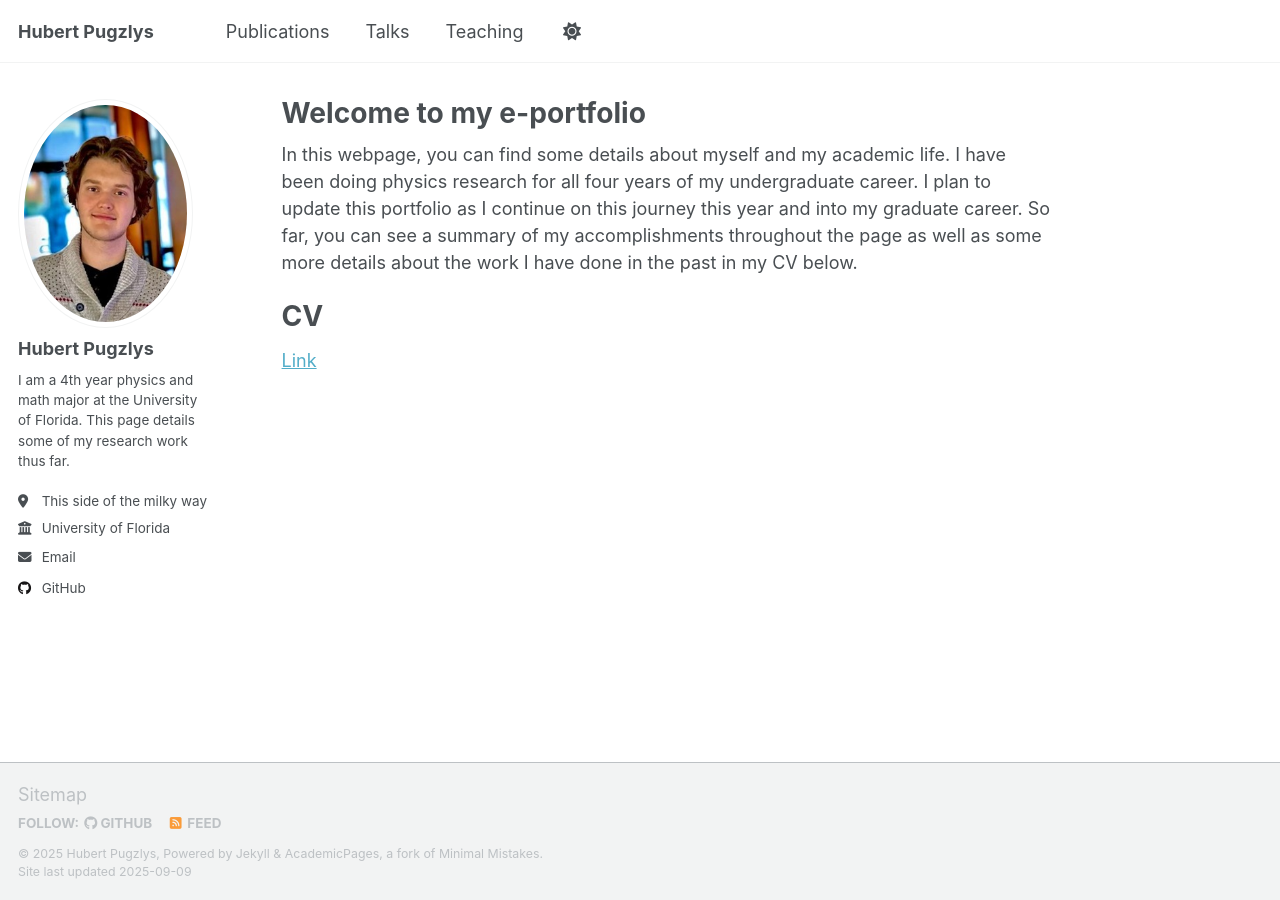
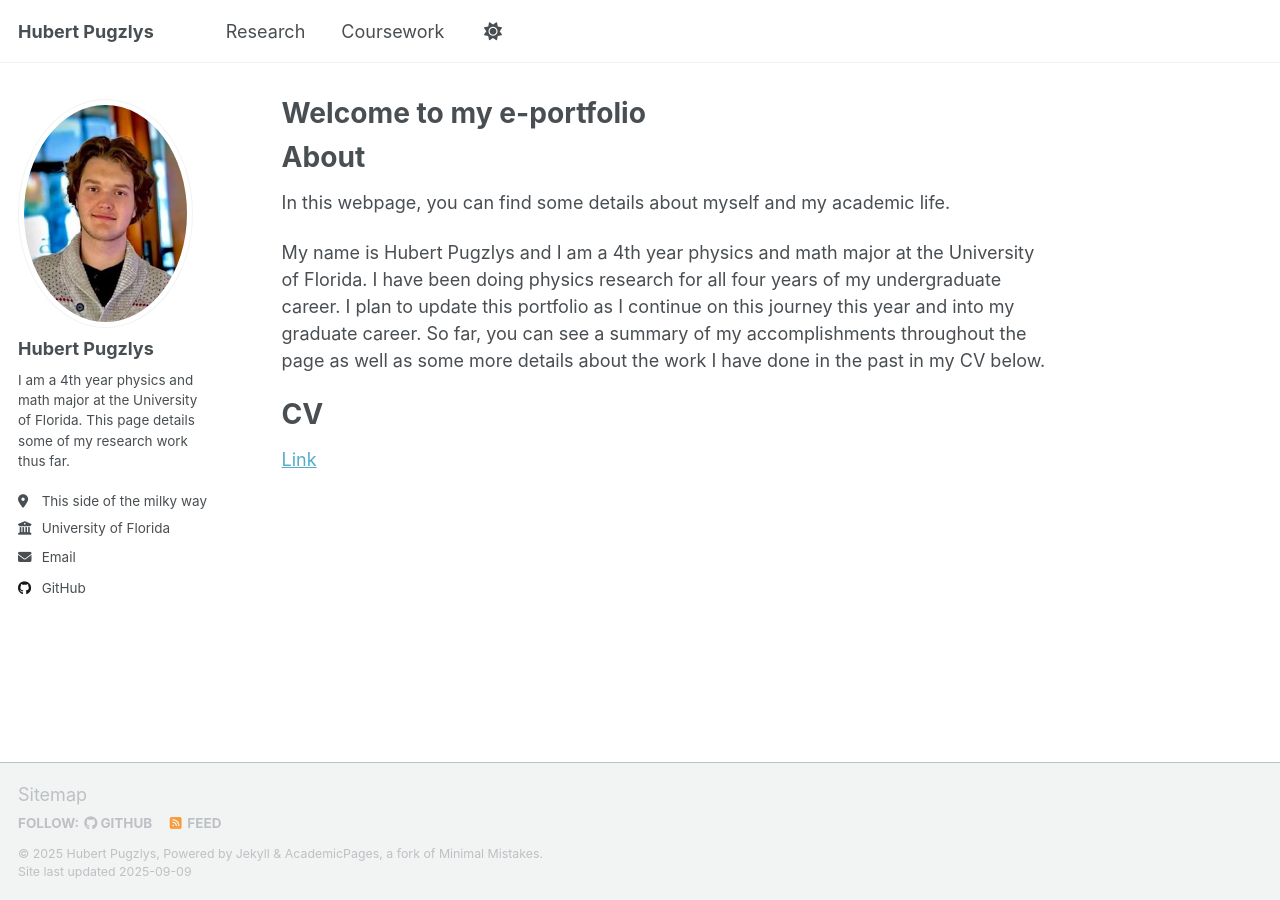
Before and after one commit to Hoobidoobidoo/Hoobidoobidoo.github.io, a Jekyll site: the page built from _pages/about.md, in a window 1280 px wide. Built offline with Jekyll 4.4.1, drawn with Linux system fonts in a browser that asks for light colours; a script that is not in the unit is left out.

Commit message:
Research pt 1

```diff
--- a/_data/navigation.yml
+++ b/_data/navigation.yml
@@ -8,14 +8,14 @@
 #      Markdown formatted page while the second is generated using JSON.
 
 main:
-  - title: "Publications"
+  - title: "Research"
     url: /publications/
 
-  - title: "Talks"
+  - title: "Coursework"
     url: /talks/
 
-  - title: "Teaching"
-    url: /teaching/
+  # - title: "Teaching"
+  #   url: /teaching/
 
   # - title: "Portfolio"
   #   url: /portfolio/
--- a/_pages/about.md
+++ b/_pages/about.md
@@ -6,8 +6,11 @@ redirect_from:
   - /about/
   - /about.html
 ---
+About
+======
+In this webpage, you can find some details about myself and my academic life.
 
-In this webpage, you can find some details about myself and my academic life. I have been doing physics research for all four years of my undergraduate career. I plan to update this portfolio as I continue on this journey this year and into my graduate career. So far, you can see a summary of my accomplishments throughout the page as well as some more details about the work I have done in the past in my CV below.
+My name is Hubert Pugzlys and I am a 4th year physics and math major at the University of Florida. I have been doing physics research for all four years of my undergraduate career. I plan to update this portfolio as I continue on this journey this year and into my graduate career. So far, you can see a summary of my accomplishments throughout the page as well as some more details about the work I have done in the past in my CV below.
 
 CV
 ======
```
Also changed, not shown: _publications/2015-10-01-paper-title-number-3.md (+10 -0 lines).
